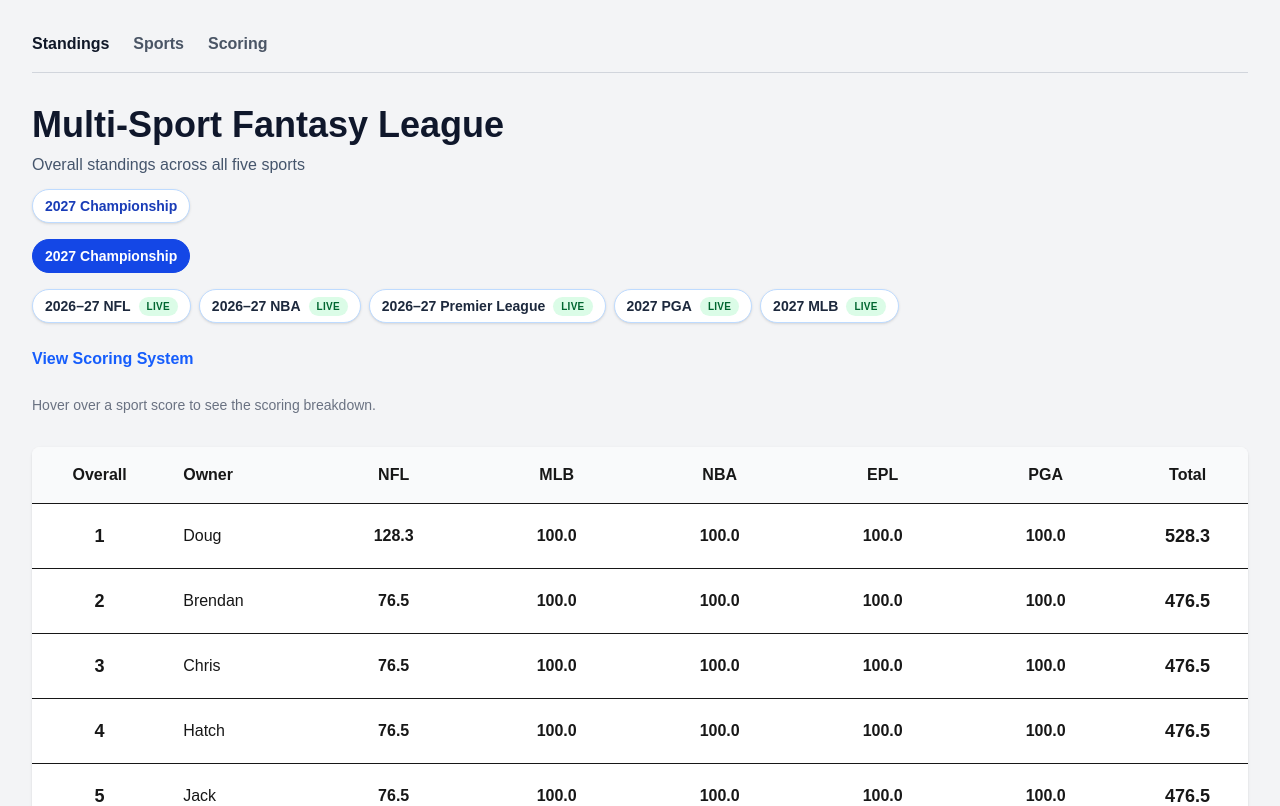
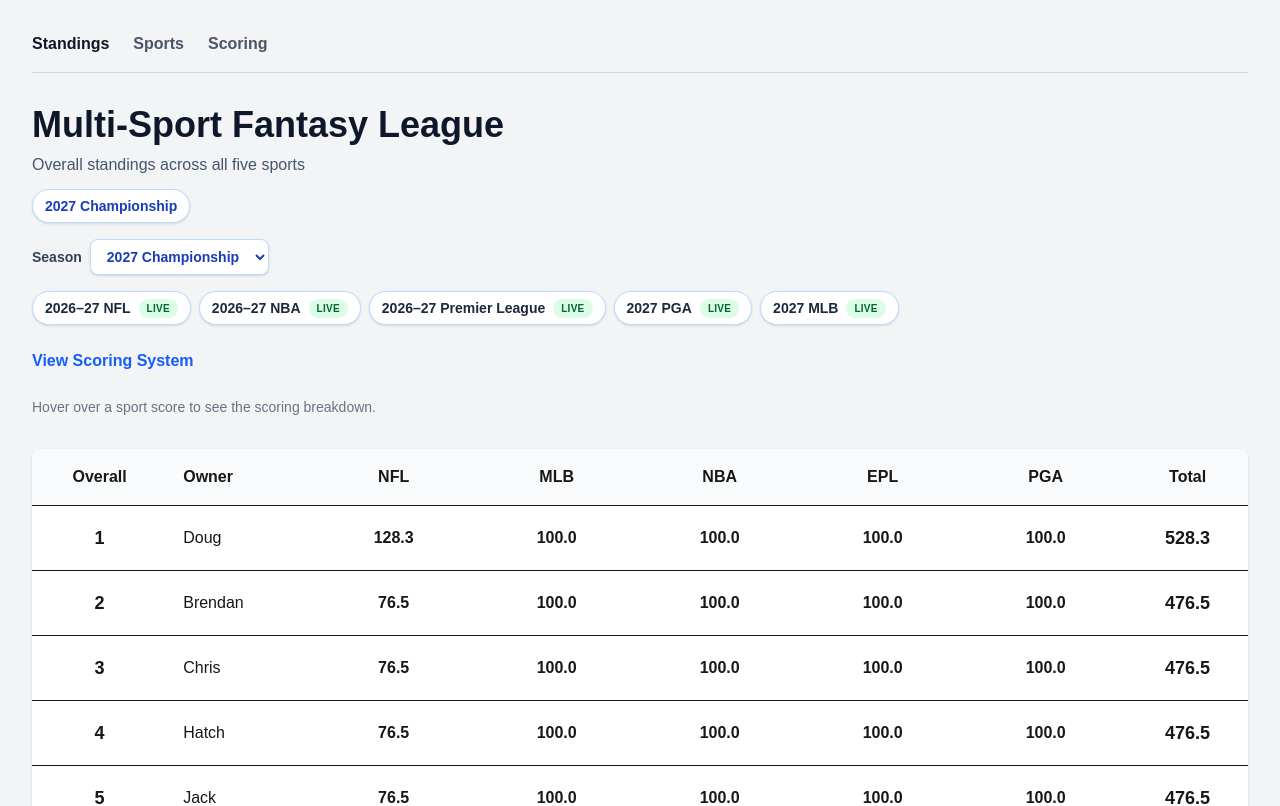
Before and after one commit to dpellerin25-cell/MultiSportFantasy2, a Next.js app in the folder web/: page / in a window 1280 px wide. Shown: the top 806 px of the page. Built offline with nearby package versions, Linux system fonts and the light colour scheme.

Commit message:
Refactor SeasonSelector to use select for seasons

```diff
--- a/web/src/components/SeasonSelector.tsx
+++ b/web/src/components/SeasonSelector.tsx
@@ -1,4 +1,6 @@
-import Link from "next/link";
+"use client";
+
+import { useRouter } from "next/navigation";
 
 type SeasonOption = {
   year: number;
@@ -14,25 +16,42 @@ export default function SeasonSelector({
   seasons,
   selectedYear,
 }: SeasonSelectorProps) {
+  const router = useRouter();
+
+  function handleChange(
+    event: React.ChangeEvent<HTMLSelectElement>
+  ) {
+    const year = event.target.value;
+
+    router.push(`/?season=${year}`);
+  }
+
   return (
-    <div className="flex flex-wrap gap-2">
-      {seasons.map((season) => {
-        const selected = season.year === selectedYear;
+    <div className="inline-flex items-center gap-2">
+      <label
+        htmlFor="season-selector"
+        className="text-sm font-semibold text-slate-700"
+      >
+        Season
+      </label>
 
-        return (
-          <Link
-            key={season.year}
-            href={selected ? "/" : `/?season=${season.year}`}
-            className={`rounded-full border px-3 py-1.5 text-sm font-bold transition ${
-              selected
-                ? "border-blue-700 bg-blue-700 text-white"
-                : "border-blue-200 bg-white text-blue-800 hover:bg-blue-50"
-            }`}
-          >
-            {season.name}
-          </Link>
-        );
-      })}
+      <select
+        id="season-selector"
+        value={selectedYear}
+        onChange={handleChange}
+        className="rounded-lg border border-blue-200 bg-white px-3 py-2 text-sm font-bold text-blue-800 shadow-sm outline-none transition hover:border-blue-300 focus:border-blue-500"
+      >
+        {[...seasons]
+          .sort((a, b) => b.year - a.year)
+          .map((season) => (
+            <option
+              key={season.year}
+              value={season.year}
+            >
+              {season.name}
+            </option>
+          ))}
+      </select>
     </div>
   );
 }
```
